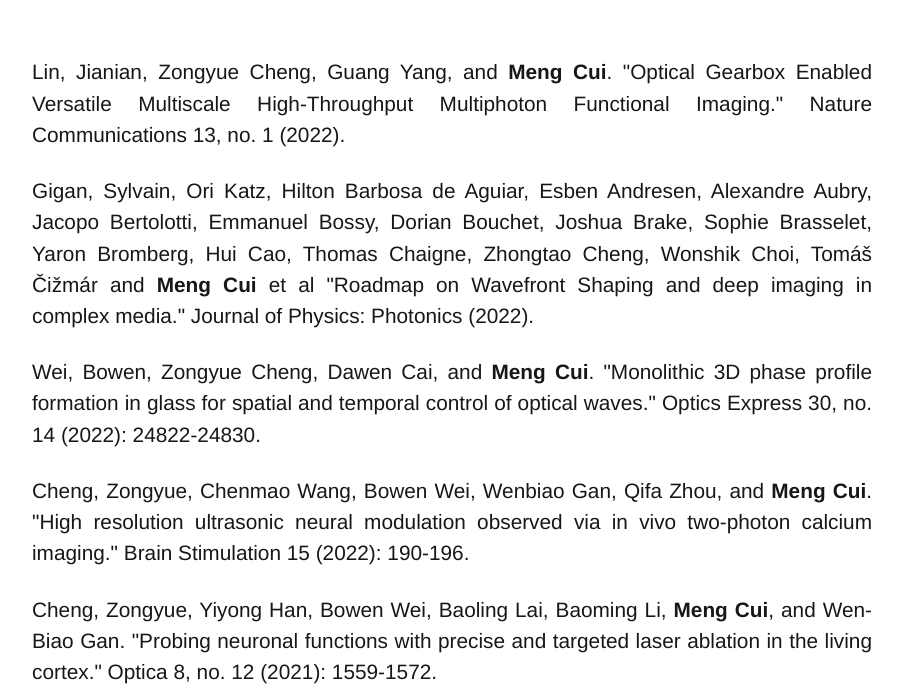
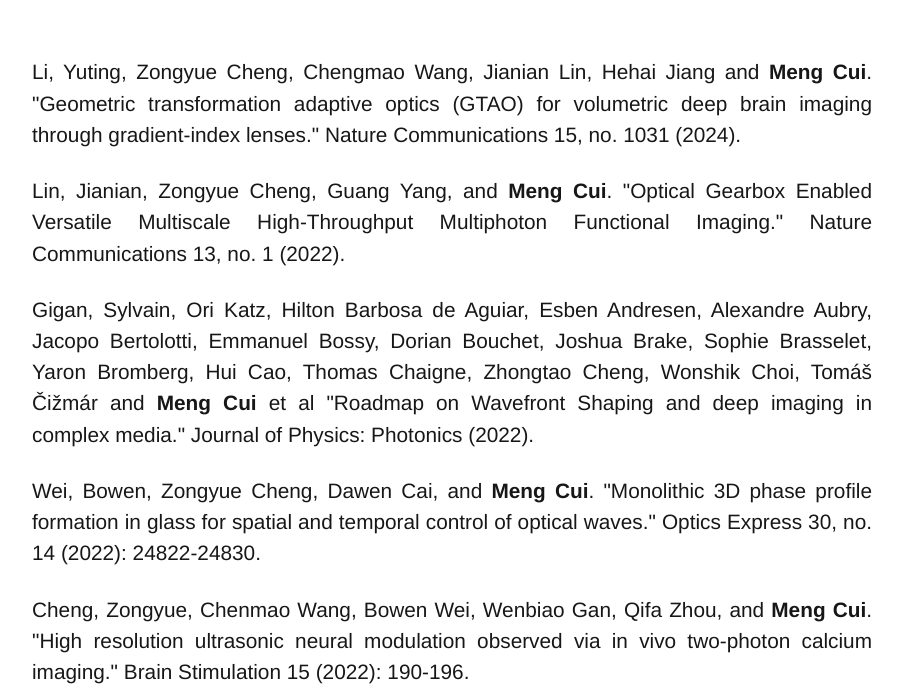
Before and after one commit to mengcuilab/mengcuilab.github.io, a Jekyll site: the page built from publications.html, in a window 1280 px wide and 900 px high, scrolled down 438 px, cut to the strip 200-900 px from the top of the window. Shown: the whole strip, without its empty margins (188-1091 px from the left). Built offline with Jekyll 4.4.1, drawn with Linux system fonts in a browser that asks for light colours.

Commit message:
2024 GATO paper

```diff
--- a/publications.html
+++ b/publications.html
@@ -14,6 +14,10 @@
   <div class="main_wrapper">
 	<div id="pubs" class="main_wrapper_3fr">
 	  <div class="pubs_wrapper">
+
+
+		  <li> Li, Yuting, Zongyue Cheng, Chengmao Wang, Jianian Lin, Hehai Jiang and <b>Meng Cui</b>. "<a href="https://doi.org/10.1038/s41467-024-45434-5">Geometric transformation adaptive optics (GTAO) for volumetric deep brain imaging through gradient-index lenses.</a>" Nature Communications 15, no. 1031 (2024).
+
 
 
 		<li> Lin, Jianian, Zongyue Cheng, Guang Yang, and <b>Meng Cui</b>. "<a href="https://doi.org/10.1038/s41467-022-34472-6://www.nature.com/articles/s41467-022-34472-6">Optical Gearbox Enabled Versatile Multiscale High-Throughput Multiphoton Functional Imaging.</a>" Nature Communications 13, no. 1 (2022).
```
